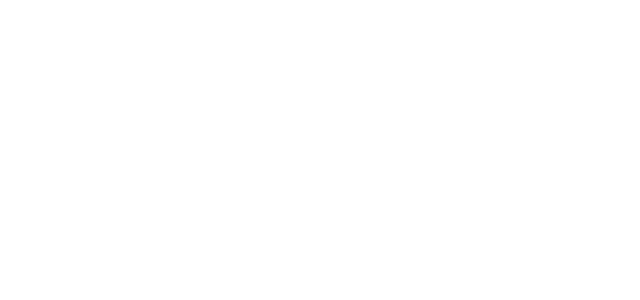
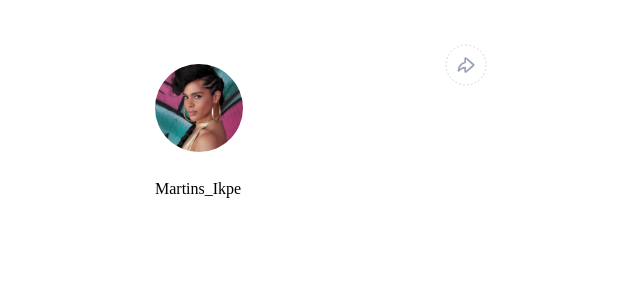
Before and after one commit to b0yw0nder3100/Front-end-stage-1, a React (Create React App) app: page / in a window 1280 px wide. Shown: the top 300 px of the page, without its empty margins (441-1081 px from the left). Built offline with nearby package versions, Linux system fonts and the light colour scheme.

Commit message:
Added Header Component

```diff
--- a/src/App.js
+++ b/src/App.js
@@ -1,9 +1,14 @@
 import React from 'react'
+import styled from 'styled-components'
+
+import Header from './components/Header'
+
 
 const App = () => {
 
   return (
     <div>
+      <Header></Header>
 
     </div>
   )
--- /dev/null
+++ b/src/components/Header.js
@@ -0,0 +1,56 @@
+import React from 'react'
+import styled from 'styled-components'
+import avatarShareDesktop from "../assets/interface/share_desktop.svg"
+import avatarShareMobile from "../assets/interface/share_mobile.svg"
+import Profile from './Profile'
+import UserProfile from '../data/profile'
+
+const Header = () => {
+    return (
+        <HeaderWrapper className='flex justify-center'>
+            <Profile picture={UserProfile.img} twitter_name={UserProfile.twitter_name} slack_name={UserProfile.slack_name}></Profile>
+            <ShareDesktop>
+                <img src={avatarShareDesktop} alt="share"></img>
+            </ShareDesktop>
+            <ShareMobile>
+                <img src={avatarShareMobile} alt="share"></img>
+            </ShareMobile>
+        </HeaderWrapper>
+    )
+}
+
+export default Header
+
+
+const HeaderWrapper = styled.div`
+    display:flex;
+    justify-content:space-evenly;
+    @media (max-width:1024px){
+        justify-content:space-around;
+    }
+`
+const ShareDesktop = styled.div`
+    position:absolute;
+    right:352px;
+    top: 44px;
+    @media (max-width:1024px){
+        right:300px;
+    }
+
+    @media (max-width:800px){
+        display:none;
+    }
+`
+const ShareMobile = styled.div`
+    position:absolute;
+    display:none;
+    @media (max-width:800px){
+            top: 44px;
+        right:100px;
+        display:block
+    }
+
+    @media (max-width:600px){
+    right: 16px;
+    }
+`
```
Also changed, not shown: src/assets/interface/share_desktop.svg (renamed from src/assets/interface/_Avatar share_button.svg), src/assets/interface/share_mobile.svg (renamed from src/assets/interface/_Avatar share_desktop.svg).
